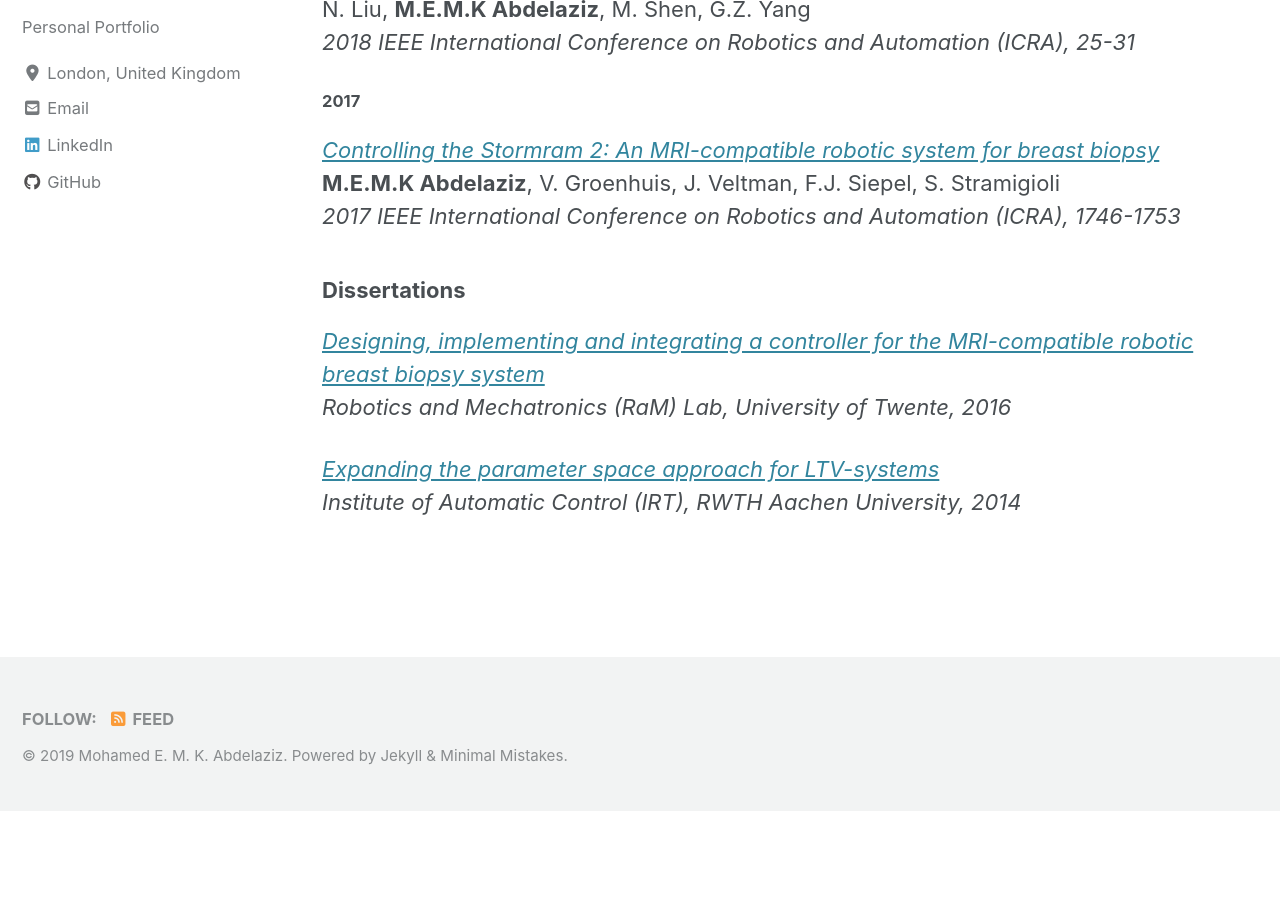
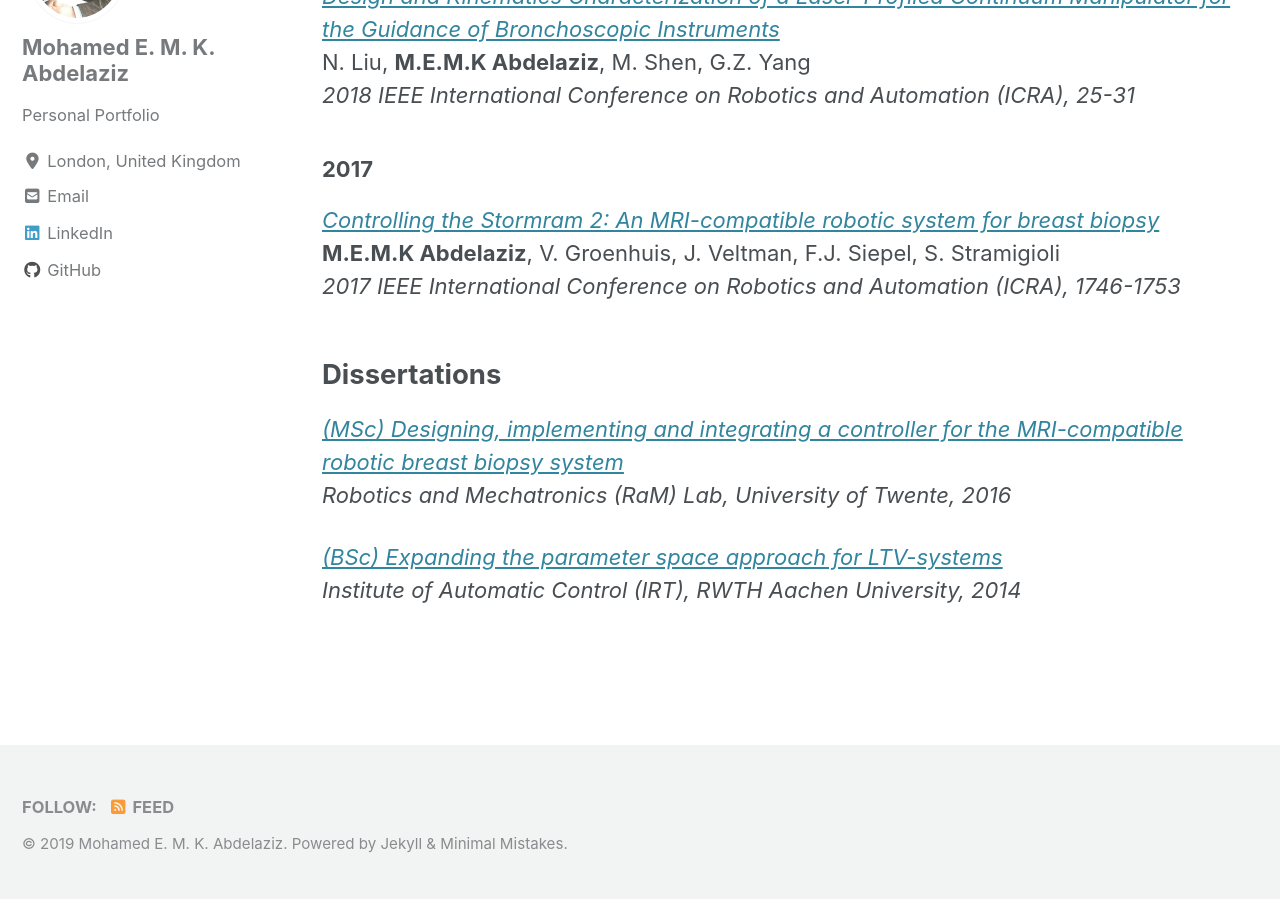
Before and after one commit to memkabdelaziz/memkabdelaziz.github.io, a Jekyll site: the page built from _pages/publications.md, in a window 1280 px wide and 900 px high, scrolled down 797 px. Built offline with Jekyll 4.4.1, drawn with Linux system fonts in a browser that asks for light colours; cached includes are drawn as plain includes; nearby versions of some CDN libraries; before the commit the page ends 1609 px from its top, so only the background shows below that.

Commit message:
newchange2

```diff
--- a/_pages/publications.md
+++ b/_pages/publications.md
@@ -6,8 +6,8 @@
 classes: wide
 ---
 
-### Research Papers
-#### 2019
+## Research Papers
+### 2019
 [*Toward a Versatile Robotic Platform for Fluoroscopy and MRI-Guided Endovascular Interventions: A Pre-Clinical Study*](/images/IROS19-website-accepted.pdf) <br />
 **M.E.M.K. Abdelaziz**, D. Kundrat, M. Pupillo, G. Dagnino, T.M.Y. Kwok, W. Chi, V. Groenhuis, F.J. Siepel, C. Riga, S. Stramigioli, G.Z. Yang <br />
 *2019 IEEE/RSJ International Conference on Intelligent Robots and Systems (IROS)* **[Accepted]**
@@ -16,20 +16,20 @@
 Y. Hu, L. Zhang, C.A. Seneci, W. Li, **M.E.M.K. Abdelaziz**, G.Z. Yang <br />
 *IEEE/ASME Transactions on Mechatronics 24 (2), 517-526*
 
-#### 2018
+### 2018
 [*Design and Kinematics Characterization of a Laser-Profiled Continuum Manipulator for the Guidance of Bronchoscopic Instruments*](https://ieeexplore.ieee.org/abstract/document/8460849) <br />
 N. Liu, **M.E.M.K Abdelaziz**, M. Shen, G.Z. Yang <br />
 *2018 IEEE International Conference on Robotics and Automation (ICRA), 25-31*
 
-#### 2017
+### 2017
 [*Controlling the Stormram 2: An MRI-compatible robotic system for breast biopsy*](https://ieeexplore.ieee.org/document/7989206) <br />
 **M.E.M.K Abdelaziz**, V. Groenhuis, J. Veltman, F.J. Siepel, S. Stramigioli <br />
 *2017 IEEE International Conference on Robotics and Automation (ICRA), 1746-1753*
 
 
-### Dissertations
-[*Designing, implementing and integrating a controller for the MRI-compatible robotic breast biopsy system*](https://www.dropbox.com/s/zek5b6zn7kuzf3j/Mohamed_Abdelaziz_MSc.pdf?dl=0) <br />
+## Dissertations
+[*(MSc) Designing, implementing and integrating a controller for the MRI-compatible robotic breast biopsy system*](https://www.dropbox.com/s/zek5b6zn7kuzf3j/Mohamed_Abdelaziz_MSc.pdf?dl=0) <br />
 *Robotics and Mechatronics (RaM) Lab, University of Twente, 2016*
 
-[*Expanding the parameter space approach for LTV-systems*](/images/Mohamed_Abdelaziz_BSc.pdf) <br />
+[*(BSc) Expanding the parameter space approach for LTV-systems*](/images/Mohamed_Abdelaziz_BSc.pdf) <br />
 *Institute of Automatic Control (IRT), RWTH Aachen University, 2014*
```
